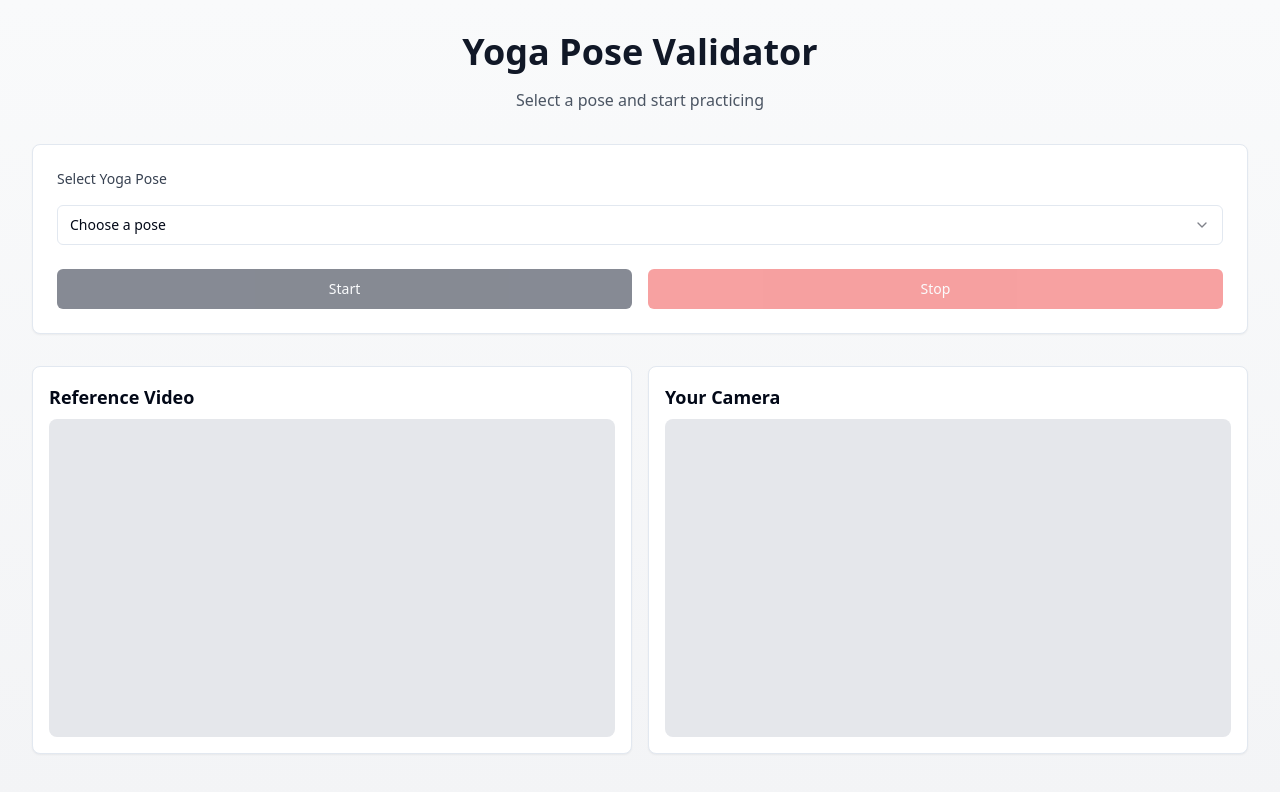
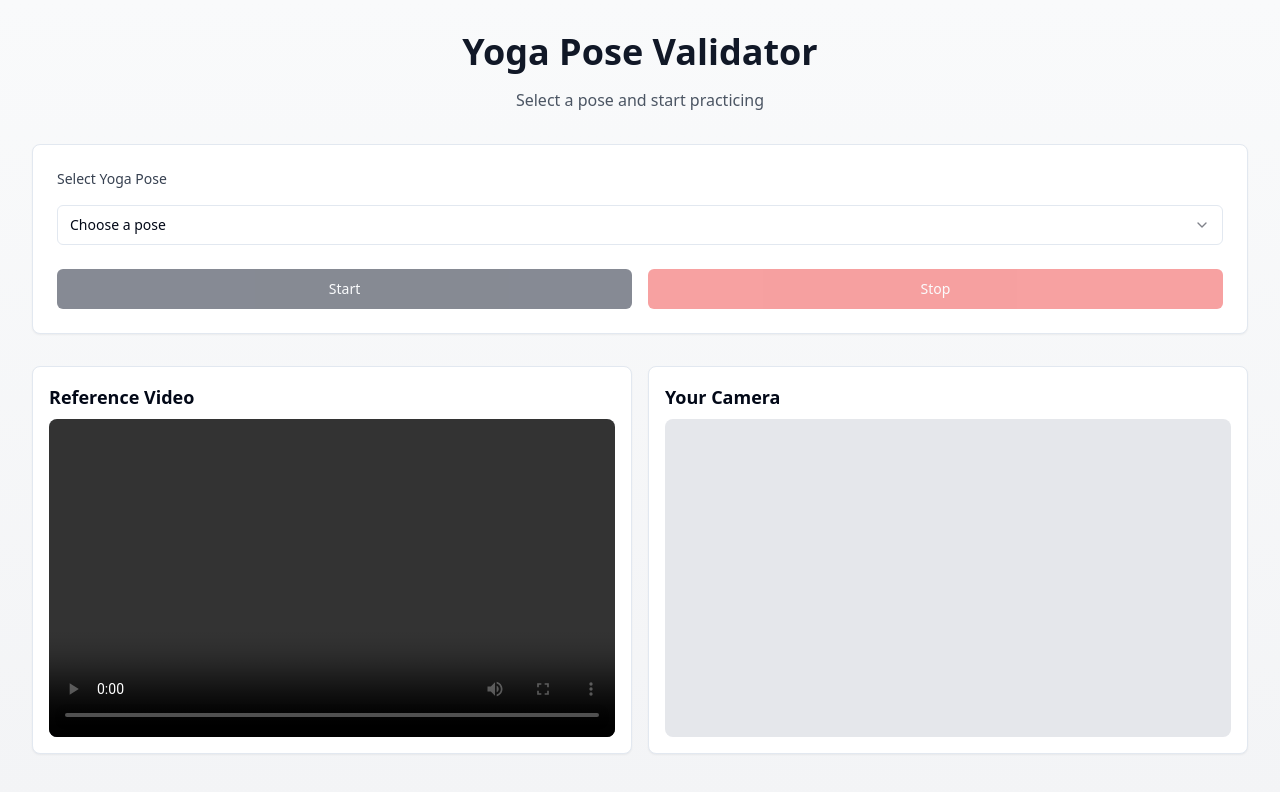
Before and after one commit to DivyaMaddipati/pose-playmate, a React (Vite) app: page / in a window 1280 px wide. Shown: the top 792 px of the page. Built offline with nearby package versions, Linux system fonts and the light colour scheme.

Commit message:
Update video source from backend
Load yoga pose videos from the backend server's videos folder instead of using hardcoded URLs. The videos are now accessed using the pose name format (posename.mp4) for playback in the reference video frame.
[skip gpt_engineer]

```diff
--- a/src/pages/Index.tsx
+++ b/src/pages/Index.tsx
@@ -12,12 +12,7 @@ const yogaPoses = [
   // Add more poses as needed
 ];
 
-// Dummy video URLs for each pose (replace these with actual URLs later)
-const poseVideos: Record<string, string> = {
-  adho_mukha_svanasana: "https://www.youtube.com/embed/dQw4w9WgXcQ",
-  alonasana: "https://www.youtube.com/embed/dQw4w9WgXcQ",
-  anjaneyasana: "https://www.youtube.com/embed/dQw4w9WgXcQ",
-};
+const API_URL = 'http://localhost:5000';
 
 const Index = () => {
   const { toast } = useToast();
@@ -48,8 +43,8 @@ const Index = () => {
       setIsRecording(true);
 
       // Start reference video if available
-      if (referenceVideoRef.current) {
-        referenceVideoRef.current.src = poseVideos[selectedPose];
+      if (referenceVideoRef.current && selectedPose) {
+        referenceVideoRef.current.src = `${API_URL}/videos/${selectedPose}.mp4`;
         referenceVideoRef.current.play();
       }
 
@@ -88,6 +83,9 @@ const Index = () => {
 
   const handlePoseSelect = (value: string) => {
     setSelectedPose(value);
+    if (referenceVideoRef.current) {
+      referenceVideoRef.current.src = `${API_URL}/videos/${value}.mp4`;
+    }
     toast({
       title: "Pose Selected",
       description: `Selected pose: ${yogaPoses.find(pose => pose.value === value)?.label}`,
@@ -159,12 +157,10 @@ const Index = () => {
             <Card className="p-4">
               <h3 className="text-lg font-semibold mb-2">Reference Video</h3>
               <AspectRatio ratio={16/9} className="bg-gray-200 rounded-lg overflow-hidden">
-                <iframe
-                  src={selectedPose ? poseVideos[selectedPose] : ''}
-                  title="Reference Video"
-                  className="w-full h-full"
-                  allow="accelerometer; autoplay; clipboard-write; encrypted-media; gyroscope; picture-in-picture"
-                  allowFullScreen
+                <video
+                  ref={referenceVideoRef}
+                  controls
+                  className="w-full h-full object-cover"
                 />
               </AspectRatio>
             </Card>
```
Also changed, not shown: 1 other file (tests, documents, lock files or other folders).
